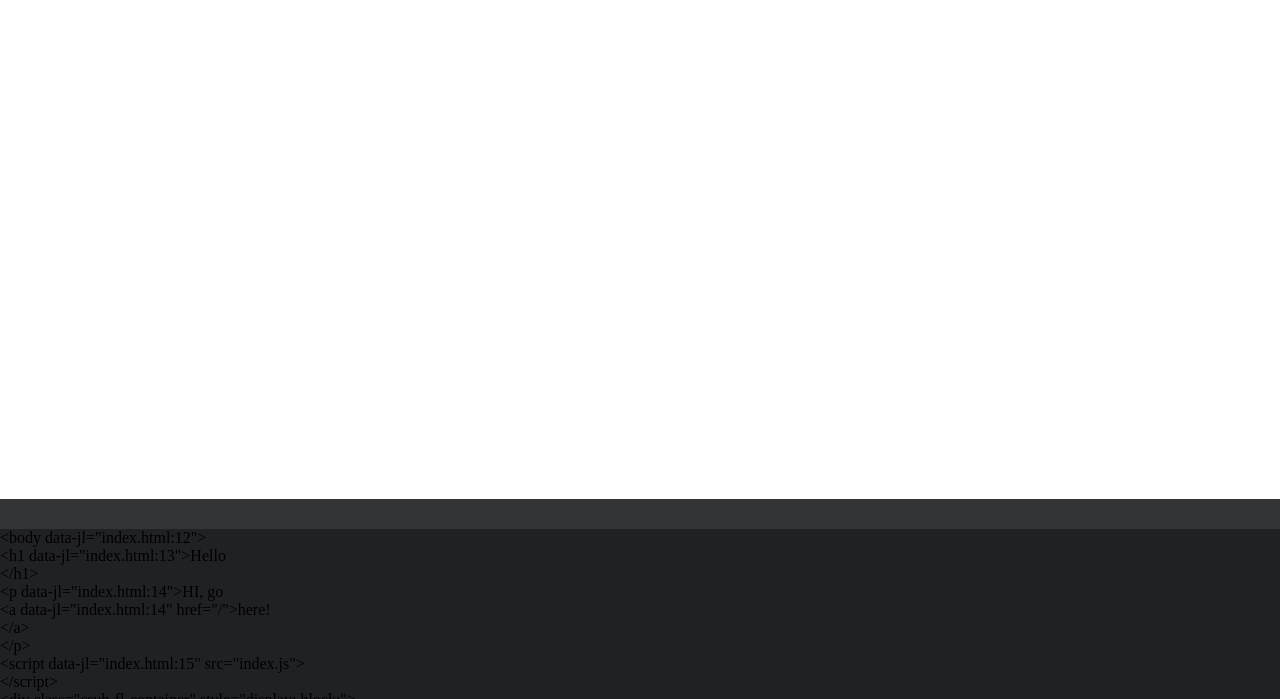
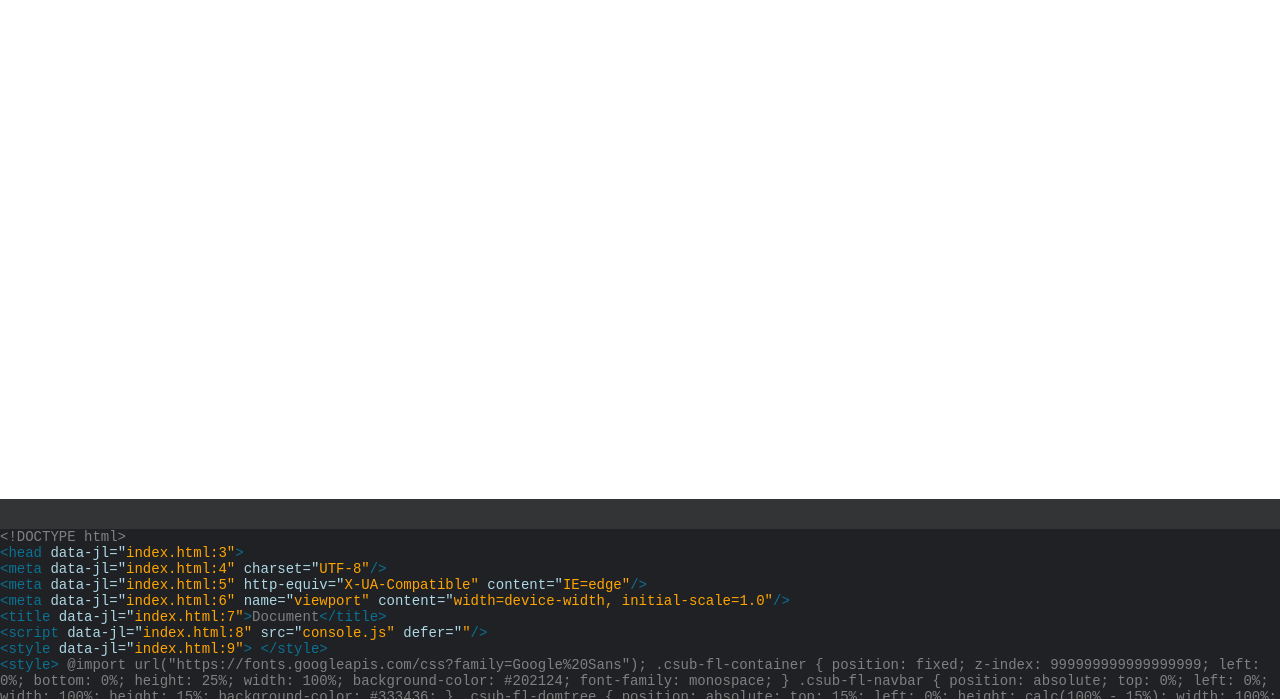
Before and after one commit to a-riceeater/UBConsole, a plain HTML site: page index.html in a window 1280 px wide. Shown: the part 101-800 px from the top of the page. Drawn offline with Linux system fonts and the light colour scheme; a web font is replaced by a local one.

Commit message:
add dom tree creation

```diff
--- a/console.js
+++ b/console.js
@@ -6,6 +6,7 @@
 // Function to prevent naming collisions
 (() => {
     const consoleStyles = `
+    @import url("https://fonts.googleapis.com/css?family=Google%20Sans");
     .csub-fl-container {
         position: fixed;
         z-index: 999999999999999999;
@@ -14,6 +15,7 @@
         height: 25%;
         width: 100%;
         background-color: #202124;
+        font-family: monospace;
     }
     .csub-fl-navbar {
         position: absolute;
@@ -30,6 +32,8 @@
         left: 0%;
         height: calc(100% - 15%);
         width: 100%;
+        font-size: 14px;
+        overflow-y: scroll;
     }
 
     .node - div {
@@ -44,6 +48,19 @@
         border: 1px solid #000;
         width: 50px;
         height: 25px;
+    }
+
+    .tag {
+        color: rgb(10, 114, 148) !important;
+    }
+    .attrName {
+        color: lightblue !important;
+    }
+    .attr-value {
+        color: orange !important;
+    }
+    .dt-identify {
+        color: gray;
     }
     `
 
@@ -82,51 +99,72 @@
     })
 
     function visualizeDOM() {
-        const body = document.body;
-        const rootNode = createNodeElement(body);
-        domTree.appendChild(rootNode);
+        const h = createNodeElement(document.head);
+        const b = createNodeElement(document.body);
+        const dt = document.createElement("div");
+        dt.innerText = `<!DOCTYPE html>`
+        dt.classList.add("dt-identify")
+
+        domTree.appendChild(dt);
+        domTree.appendChild(h);
+        domTree.appendChild(b);
       }
 
-      function createNodeElement(node) {
-        const element = document.createElement('span');
-        const tagElement = document.createElement('span');
-        tagElement.textContent = `<${node.nodeName.toLowerCase()}`;
+      function createNodeElement(node, depth) {
+        const element = document.createElement('div');
+        var tagText = `<span class="tag">&lt;${node.nodeName.toLowerCase()}</span>`;
 
         // Add attributes to the element
         const attrs = node.attributes;
         for (let i = 0; i < attrs.length; i++) {
           const attr = attrs[i];
-          tagElement.textContent += ` ${attr.nodeName}="${attr.nodeValue}"`;
+          tagText += ` <span class="attrName">${attr.nodeName}="</span><span class="attr-value">${attr.nodeValue}"</span>`;
         }
 
-        tagElement.textContent += '>';
-
+        if (node.childNodes.length === 0) {
+          // No child nodes, create a single text node with opening and closing tags
+          tagText += '<span class="tag">/&gt;</span>';
+          element.innerHTML = tagText;
+        } else {
+          tagText += '<span class="tag">&gt;</span>';
+          const tagElement = document.createElement('span');
+          tagElement.innerHTML = tagText;
           element.appendChild(tagElement);
 
           if (node.childNodes.length > 0) {
             for (let i = 0; i < node.childNodes.length; i++) {
               const childNode = node.childNodes[i];
               if (childNode.nodeType === Node.ELEMENT_NODE) {
-              const childElement = createNodeElement(childNode);
-              element.appendChild(document.createElement('br'));
+                const childElement = createNodeElement(childNode, depth + 1);
                 element.appendChild(childElement);
               } else if (childNode.nodeType === Node.TEXT_NODE) {
                 const textElement = document.createElement('span');
+                textElement.style.color = 'gray';
                 textElement.textContent = childNode.textContent;
                 element.appendChild(textElement);
               }
             }
           }
 
-        const closingTag = document.createElement('span');
-        closingTag.textContent = `</${node.nodeName.toLowerCase()}>`;
+          const closingTag = `<span class="tag">&lt;/${node.nodeName.toLowerCase()}&gt;</span>`;
+          const closingTagElement = document.createElement('span');
+          closingTagElement.innerHTML = closingTag;
 
-        if (node.nextSibling && node.nextSibling.nodeType === Node.ELEMENT_NODE) {
-          element.appendChild(closingTag);
+          // Check if the last child node is a text node containing only whitespace
+          const lastChild = element.lastChild;
+          if (lastChild && lastChild.nodeType === Node.TEXT_NODE && /^\s*$/.test(lastChild.textContent)) {
+            // Remove the whitespace text node
+            element.removeChild(lastChild);
+          }
+
+          // Append the closing tag element
+          element.appendChild(closingTagElement);
+        }
+
+        // Add line breaks before and after this element, except for the root element
+        if (depth > 0) {
+          element.prepend(document.createElement('br'));
           element.appendChild(document.createElement('br'));
-        } else {
-          element.appendChild(document.createElement('br'));
-          element.appendChild(closingTag);
         }
 
         return element;
```
Also changed, not shown: index.html (+1 -0 lines). Lines whose indentation alone changed are shown as unchanged.
